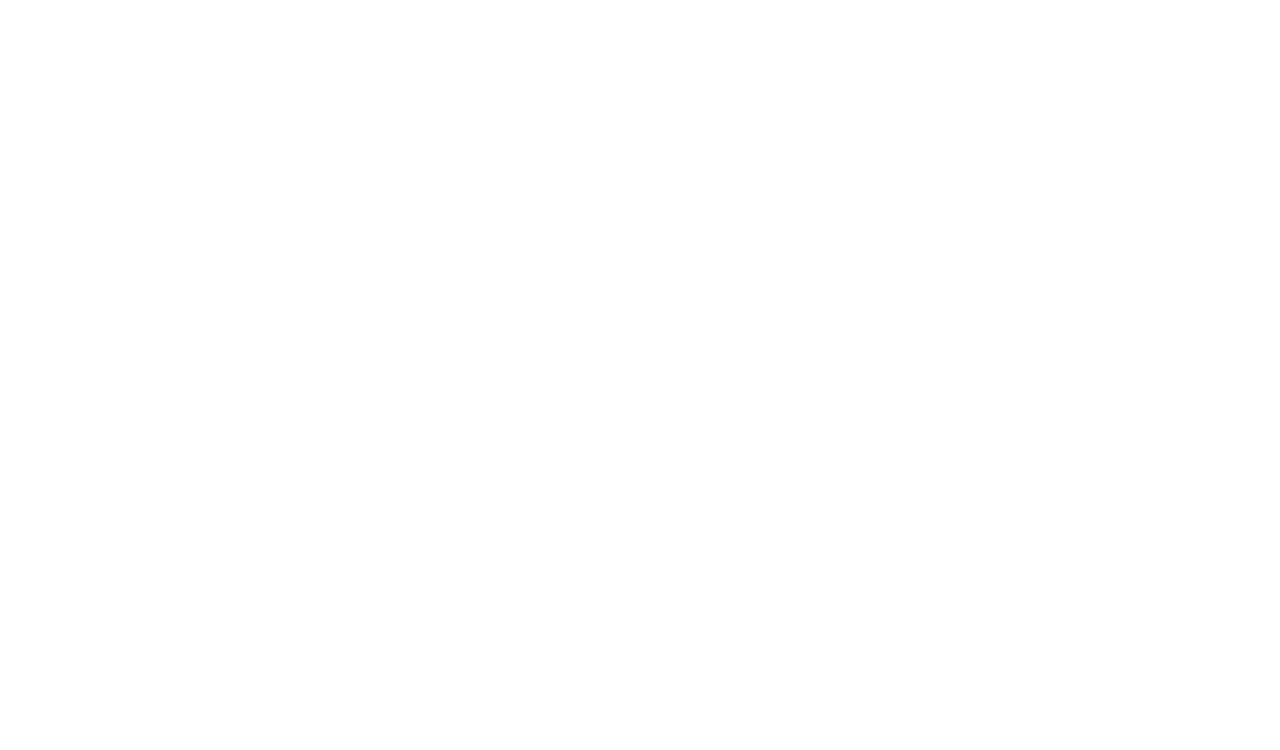
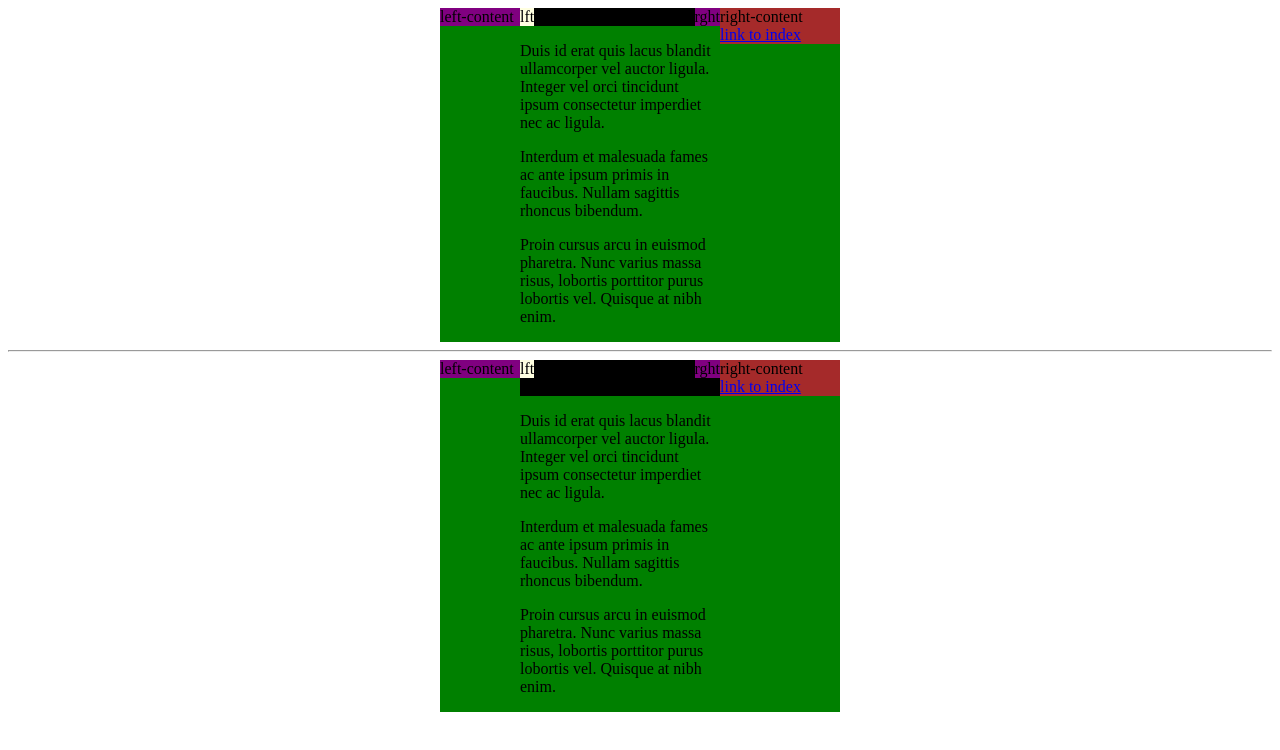
Before and after one commit to kompotik/html-css-combinations, a website: page src/clear.html in a window 1280 px wide. Drawn offline with Linux system fonts and the light colour scheme.

Commit message:
решил проблему с clearfix

```diff
--- a/src/clear.html
+++ b/src/clear.html
@@ -26,6 +26,68 @@
   </style>
 </head>
 <body>
+  <div class="clearfix" style="background: green; width: 400px; margin: 0 auto;">
+    <div class="left" style="background: purple; width: 20%;">left-content</div>
+    <div class="left" style="width: 50%;">
+      <!-- PROBLEM -->
+      <div class="clearfix" style="background: black;">
+        <div style="background: lightyellow; float: left;">lft</div>
+        <div style="background: purple; float: right;">rght</div>
+      </div>
 
+      <p>
+        Duis id erat quis lacus blandit ullamcorper vel auctor ligula.
+        Integer vel orci tincidunt ipsum consectetur imperdiet nec ac ligula.
+      </p>
+
+      <p>
+        Interdum et malesuada fames ac ante ipsum primis in faucibus.
+        Nullam sagittis rhoncus bibendum.
+      </p>
+
+      <p>
+        Proin cursus arcu in euismod pharetra. Nunc varius massa risus,
+        lobortis porttitor purus lobortis vel. Quisque at nibh enim.
+      </p>
+    </div>
+    <div class="right" style="background: brown; width: 30%;">
+      right-content<br>
+      <a href="index.html">link to index</a>
+    </div>
+  </div>
+
+  <hr>
+
+  <div class="clearfix" style="background: green; width: 400px; margin: 0 auto;">
+    <div class="left" style="background: purple; width: 80px;">left-content</div>
+    <div class="right" style="background: brown; width: 120px;">
+      right-content<br>
+      <a href="index.html">link to index</a>
+    </div>
+    <div style="margin: 0 120px 0 80px;">
+      <!-- PROBLEM -->
+      <div>
+        <div class="clearfix" style="background: black;">
+          <div style="background: lightyellow; float: left;">lft</div>
+          <div style="background: purple; float: right;">rght</div>
+        </div>
+      </div>
+
+      <p>
+        Duis id erat quis lacus blandit ullamcorper vel auctor ligula.
+        Integer vel orci tincidunt ipsum consectetur imperdiet nec ac ligula.
+      </p>
+
+      <p>
+        Interdum et malesuada fames ac ante ipsum primis in faucibus.
+        Nullam sagittis rhoncus bibendum.
+      </p>
+
+      <p>
+        Proin cursus arcu in euismod pharetra. Nunc varius massa risus,
+        lobortis porttitor purus lobortis vel. Quisque at nibh enim.
+      </p>
+    </div>
+  </div>
 </body>
 </html>
```
Also changed, not shown: src/simple-clear.html (+18 -16 lines), README.md.
